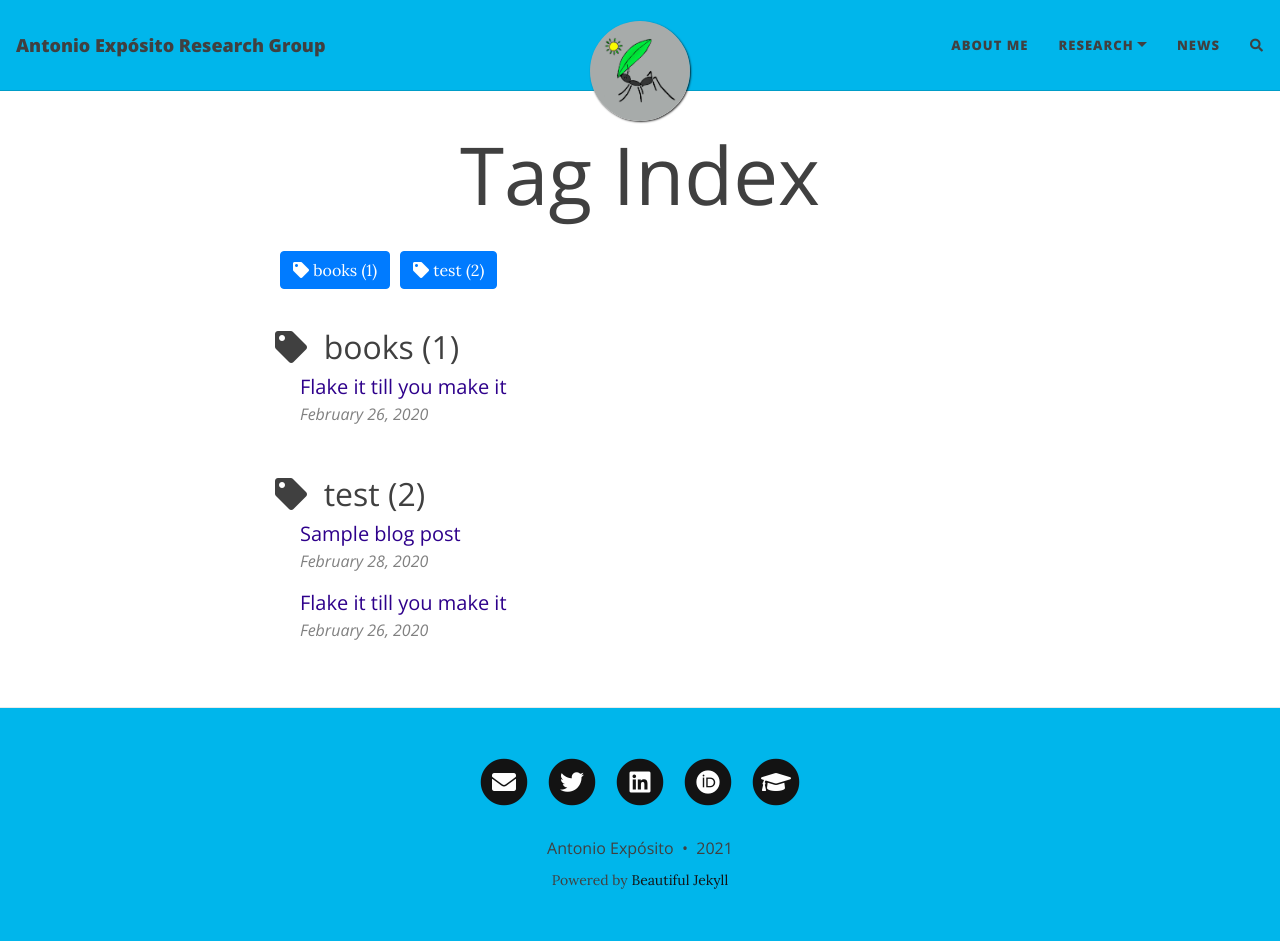
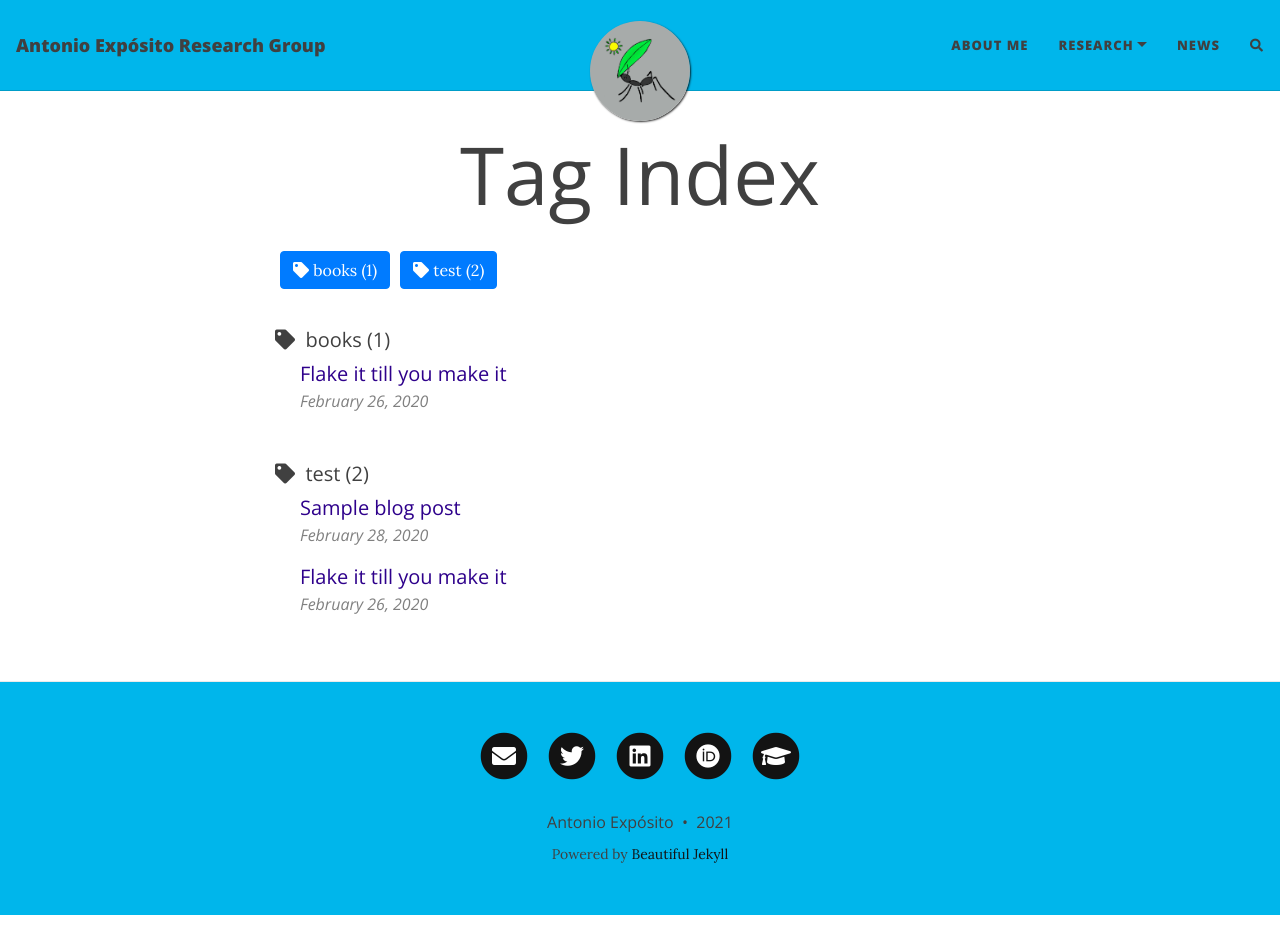
Before and after one commit to AntonioJExposito/AntonioJExposito.github.io, a Jekyll site: the page built from tags.html, in a window 1280 px wide and 941 px high. Built offline with Jekyll 4.4.1, drawn with Linux system fonts in a browser that asks for light colours; nearby versions of some CDN libraries; comment, search, counter and statistics services are not loaded.

Commit message:
Update beautifuljekyll.css

```diff
--- a/assets/css/beautifuljekyll.css
+++ b/assets/css/beautifuljekyll.css
@@ -34,7 +34,7 @@ h1 {
   font-size: 1.5rem;
 }
 h2 {
-  font-size: 1..25rem;
+  font-size: 1.25rem;
 }
 h3 {
   font-size: 1.15rem;
@@ -455,12 +455,12 @@ footer .footer-custom-content {
 }
 
 .post-preview .post-title {
-  font-size: 1.875rem;
+  font-size: 1.5rem;
   margin-top: 0;
 }
 .post-preview .post-subtitle {
   margin: 0;
-  font-weight: 300;
+  font-weight: 150;
   margin-bottom: 0.625rem;
 }
 .post-preview .post-meta,
```
